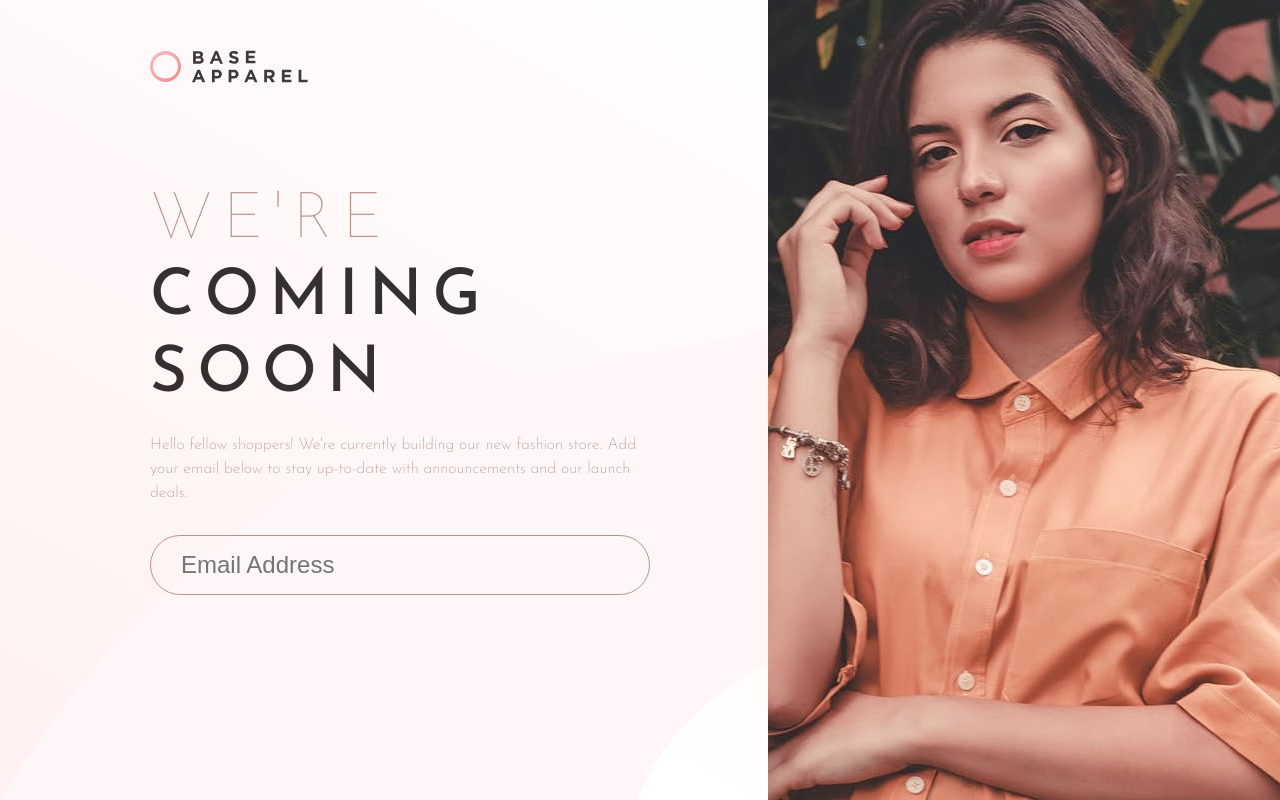
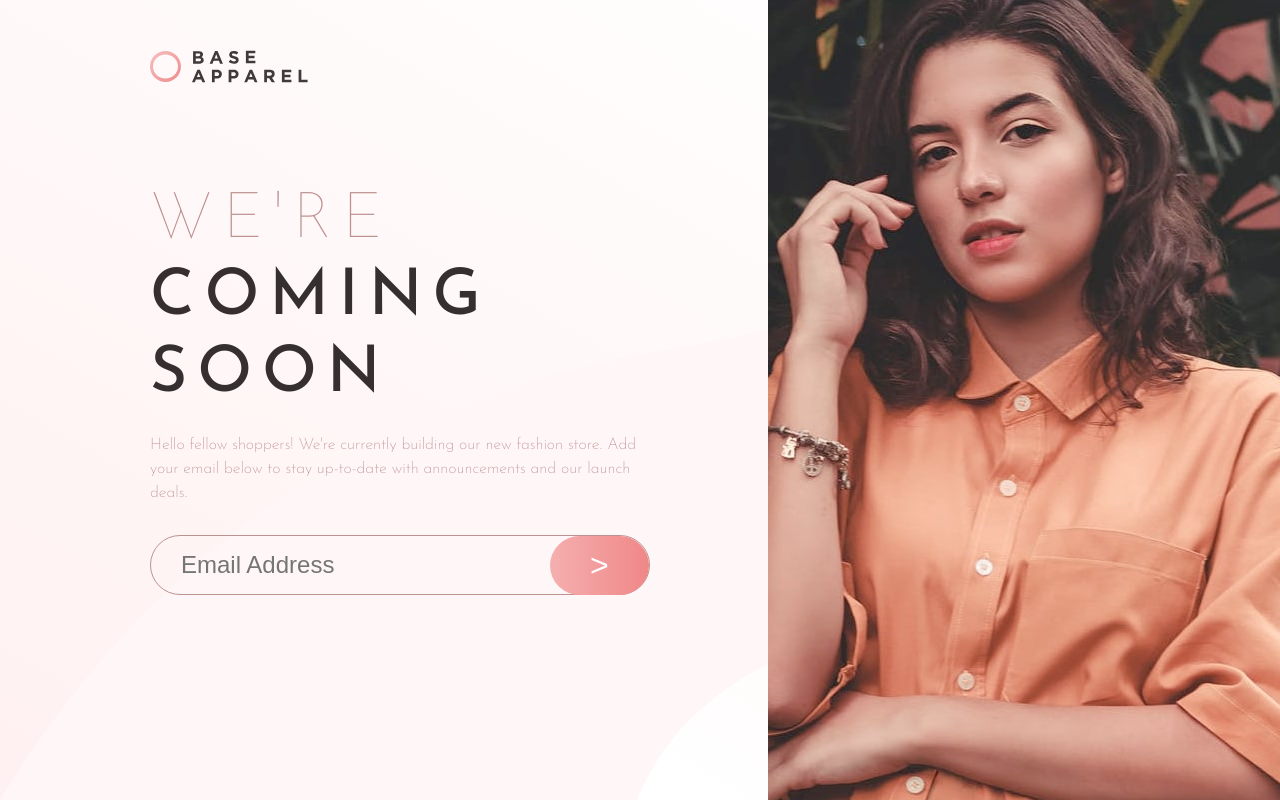
Before and after one commit to sparklaunch/Base-Apparel-Coming-Soon-Page, a Next.js app: page / in a window 1280 px wide. Built offline with nearby package versions, Linux system fonts and the light colour scheme.

Commit message:
이메일 입력 필드 및 버튼 추가, 스타일 수정

```diff
--- a/src/app/Home.module.css
+++ b/src/app/Home.module.css
@@ -54,12 +54,37 @@
 	margin-top: 20px;
 }
 
+.email {
+	display: flex;
+	align-items: center;
+	position: relative;
+}
+
 .emailInput {
+	position: absolute;
+	top: 30px;
 	border: 1px solid var(--color-text);
 	padding: 15px 30px;
 	width: 500px;
 	background-color: transparent;
 	border-radius: 50px;
 	font-size: 24px;
-	margin-top: 30px;
 }
+
+.emailButton {
+	position: absolute;
+	left: 400px;
+	top: 31px;
+	border: none;
+	background: linear-gradient(
+		to right,
+		var(--color-button-left),
+		var(--color-button-right)
+	);
+	font-size: 32px;
+	color: white;
+	padding: 11px 40px;
+	border-radius: 50px;
+	font-weight: 100;
+	cursor: pointer;
+}
--- a/src/app/globals.css
+++ b/src/app/globals.css
@@ -2,8 +2,8 @@
 	--color-background: rgb(255, 246, 247);
 	--color-text: rgb(190, 145, 145);
 	--color-accent: rgb(54, 47, 48);
-	--color-button-left-color: rgb(245, 175, 175);
-	--color-button-right-color: rgb(240, 135, 135);
+	--color-button-left: rgb(245, 175, 175);
+	--color-button-right: rgb(240, 135, 135);
 }
 
 * {
--- a/src/app/page.tsx
+++ b/src/app/page.tsx
@@ -20,12 +20,17 @@ export default function Home() {
 						new fashion store. Add your email below to stay
 						up-to-date with announcements and our launch deals.
 					</p>
+					<div className={styles.email}>
 						<input
 							type="email"
 							name="email"
 							className={styles.emailInput}
 							placeholder="Email Address"
 						/>
+						<button type="button" className={styles.emailButton}>
+							&gt;
+						</button>
+					</div>
 				</div>
 			</section>
 			<section className={styles.right}>
```
Lines whose indentation alone changed are shown as unchanged.
